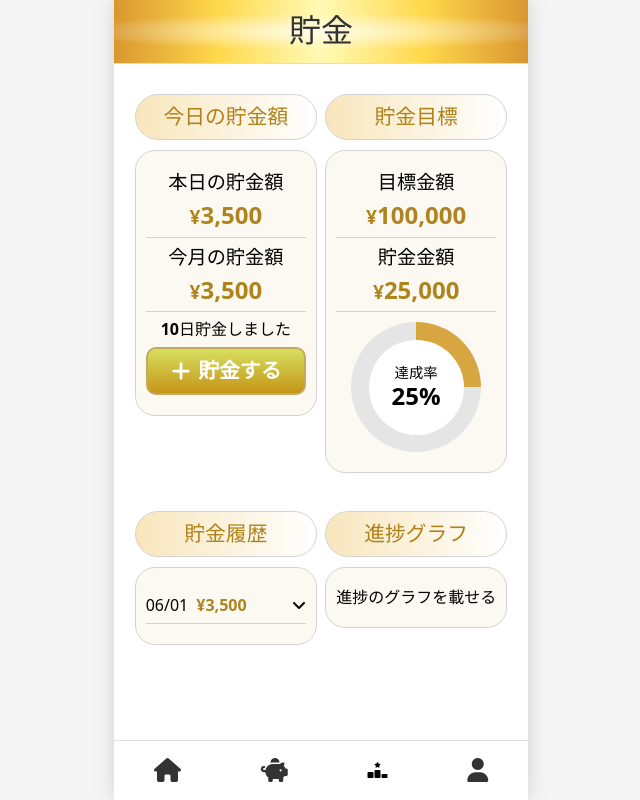
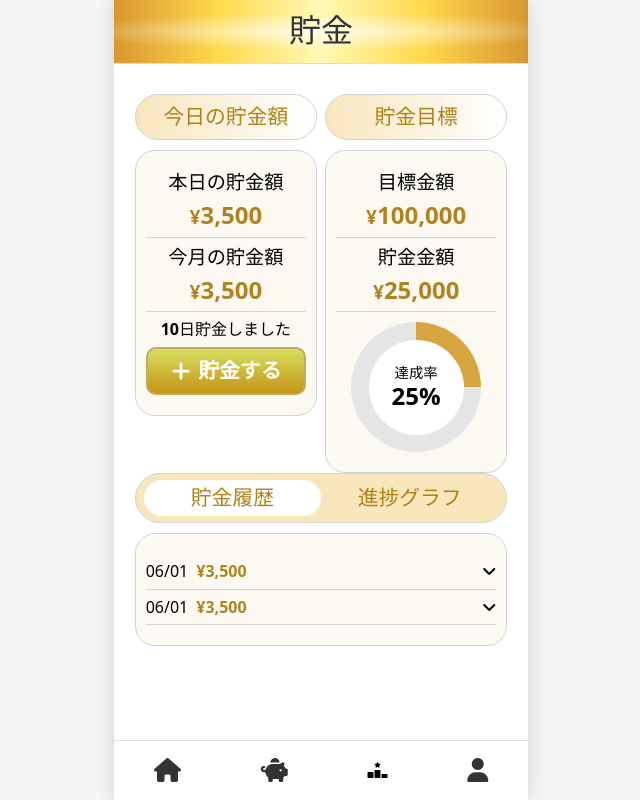
Before and after one commit to syake27/group-work, a Django app: page / in a window 1280 px wide. Shown: the whole page, without its empty margins (319-959 px from the left). Run offline with Django 5.2, Linux system fonts and the light colour scheme.

Commit message:
home画面作成

```diff
--- a/saving/static/saving/home.css
+++ b/saving/static/saving/home.css
@@ -1,6 +1,6 @@
-.home-container {
+.home-top-row {
   display: grid;
-  grid-template-columns: repeat(auto-fit, minmax(45%, 1fr));
+  grid-template-columns: repeat(2, 1fr);
   gap: 8px;
 }
 h2 {
@@ -192,4 +192,38 @@ h3 {
   position: absolute;
   left: 0;
   top: 6px;
+  margin: 8px 0;
 }
+.saving-tabs {
+  background-color: #f8e6bc;
+  padding: 6px 8px;
+  justify-content: space-between;
+  display: flex;
+  border-radius: 100px;
+  margin-bottom: 10px;
+  border: 1px solid #d3d3d3;
+}
+.tab-btn{
+  width: 50%;
+  background-color: #f8e6bc;
+  text-align: center;
+  font-size: 1.3rem;
+  font-weight: 500;
+  padding: 6px 0;
+  border-radius: 100px;
+  color: #af8118;
+}
+.tab-btn.active{
+  background-color: #fff;
+}
+.tab-content {
+  display: none;
+}
+.tab-content.active {
+  display: block;
+}
+.detail-item {
+  display: flex;
+  justify-content: space-between;
+  padding: 8px 0;;
+}
--- a/saving/templates/saving/home.html
+++ b/saving/templates/saving/home.html
@@ -11,6 +11,7 @@
 
 {% block content %}
 <div class="home-container">
+    <div class="home-top-row">
         <div class="saving-today-box">
             <h2>今日の貯金額</h2>
             <div class="saving-today-card card">
@@ -61,8 +62,15 @@
                 </div>
             </div>
         </div>
+    </div>
     <div class="saving-history-box">
-        <h2>貯金履歴</h2>
+        <div class="saving-tabs">
+            <button class="tab-btn active" data-tab="history">貯金履歴</button>
+            <button class="tab-btn" data-tab="progress">進捗グラフ</button>
+        </div>
+        <div class="tab-contents">
+            <!-- 貯金履歴 -->
+            <div class="tab-content active" id="history">
                 <div class="saving-history-card card">
                     <ul class="history-list">
                         <li class="history-item">
@@ -76,30 +84,115 @@
                             <div class="history-body">
                                 <div class="history-body-inner">
                                     <ul class="history-detail-list">
-                                <li>じゃんけん貯金</li>
-                                <li>歩数貯金</li>
+                                        <li>
+                                            <div class="detail-item">
+                                                <div>
+                                                    <p class="detail-label">じゃんけん貯金</p>
+                                                </div>
+                                                <div>
+                                                    <p class="detail-value">¥1,500</p>
+                                                </div>
+                                            </div>
+                                        </li>
+                                        <li>
+                                            <div class="detail-item">
+                                                <div>
+                                                    <p class="detail-label">じゃんけん貯金</p>
+                                                </div>
+                                                <div>
+                                                    <p class="detail-value">¥1,500</p>
+                                                </div>
+                                            </div>
+                                        </li>
+                                    </ul>
+                                </div>
+                            </div>
+                        </li>
+                        <li class="history-item">
+                            <div class="history-header">
+                                <div class="history-main">
+                                    <p class="history-date">06/01</p>
+                                    <p class="history-amount">¥3,500</p>
+                                </div>
+                                <i class="fa-solid fa-angle-down history-toggle"></i>
+                            </div>
+                            <div class="history-body">
+                                <div class="history-body-inner">
+                                    <ul class="history-detail-list">
+                                        <li>
+                                            <div class="detail-item">
+                                                <div>
+                                                    <p class="detail-label">じゃんけん貯金</p>
+                                                </div>
+                                                <div>
+                                                    <p class="detail-value">¥1,500</p>
+                                                </div>
+                                            </div>
+                                        </li>
+                                        <li>
+                                            <div class="detail-item">
+                                                <div>
+                                                    <p class="detail-label">じゃんけん貯金</p>
+                                                </div>
+                                                <div>
+                                                    <p class="detail-value">¥1,500</p>
+                                                </div>
+                                            </div>
+                                        </li>
                                     </ul>
                                 </div>
                             </div>
                         </li>
                     </ul>
-
                 </div>
             </div>
-    <div class="saving-progress-box">
+            <!-- 進捗グラフ -->
+            <div class="tab-content" id="progress">
+                <div class="saving-progress-card card">
+                    <p>ここに進捗グラフを表示</p>
+                </div>
+            </div>
+        </div>
+    </div>
+
+    <!-- <div class="saving-progress-box">
         <h2>進捗グラフ</h2>
         <div class="saving-progress-card card">
             <p>進捗のグラフを載せる</p>
         </div>
-    </div>
+    </div> -->
 </div>
 {% endblock %}
 {% block extra_js %}
 <script>
+    const tabButtons = document.querySelectorAll('.tab-btn');
+    const tabContents = document.querySelectorAll('.tab-content');
+
+    tabButtons.forEach(btn => {
+        btn.addEventListener('click', () => {
+            tabButtons.forEach(b => b.classList.remove('active'));
+            btn.classList.add('active');
+
+            const target = btn.dataset.tab;
+            tabContents.forEach(content => {
+                content.classList.toggle('active', content.id === target);
+            });
+        });
+    });
+
+
     document.querySelectorAll('.history-header').forEach(header => {
         header.addEventListener('click', () => {
-            header.parentElement.classList.toggle('open');
+            const item = header.parentElement;
+            const isOpen = item.classList.contains('open');
+            document.querySelectorAll('.history-item')
+                .forEach(i => i.classList.remove('open'));
+            if (!isOpen) {
+                item.classList.add('open');
+            }
         });
     });
+
+
 </script>
 {% endblock %}
```
Lines whose indentation alone changed are shown as unchanged.
